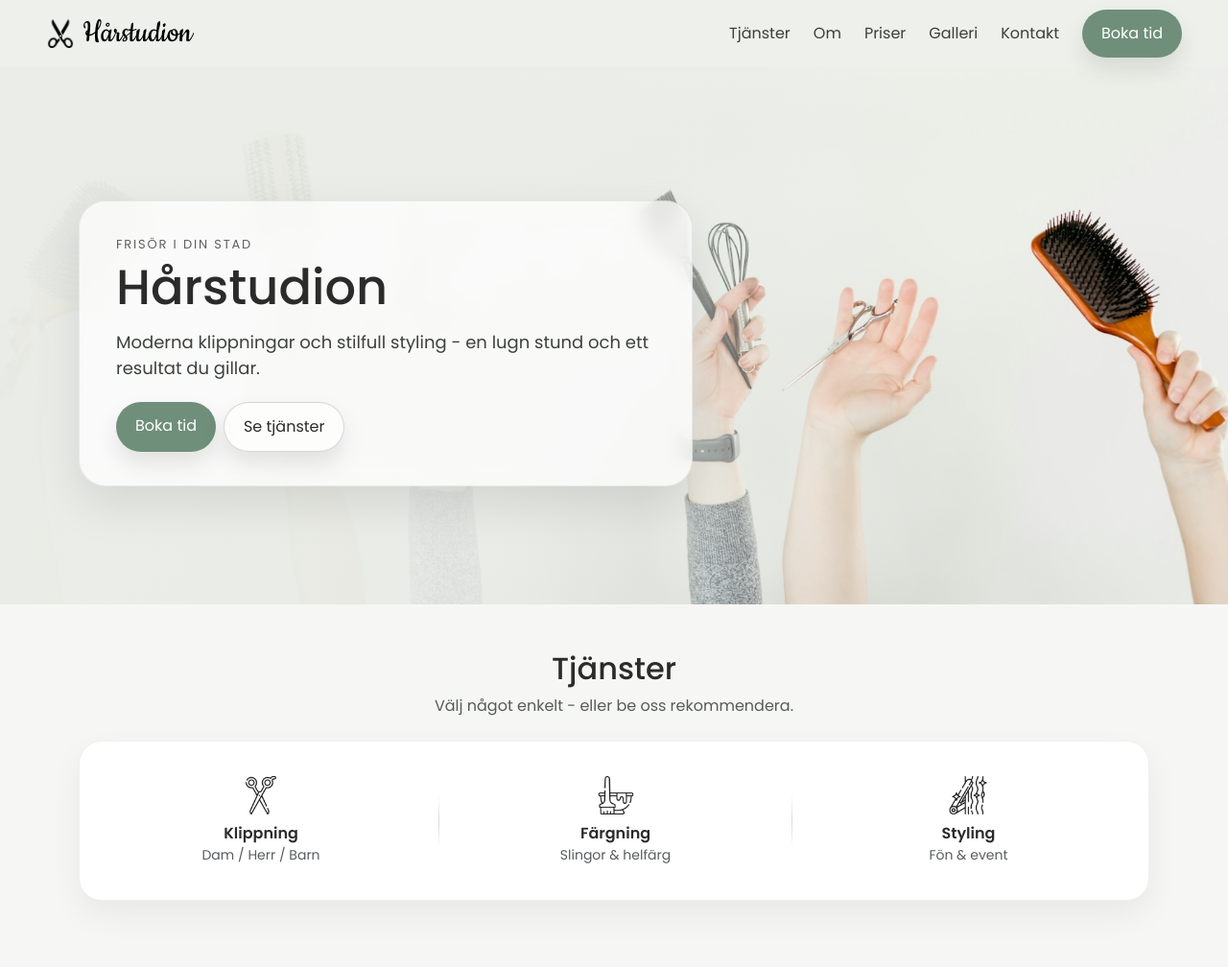
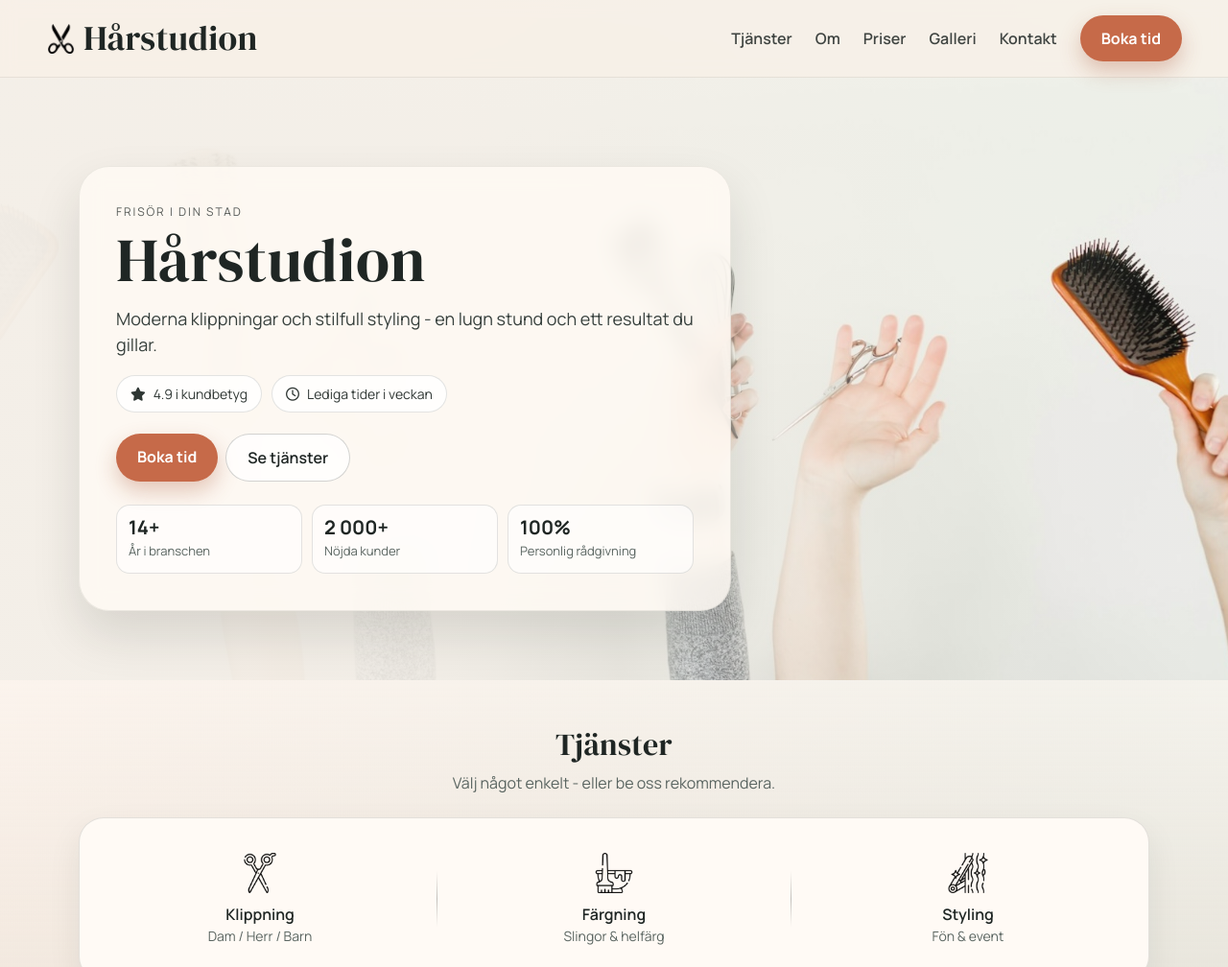
Before and after one commit to ssannejohansson/harstudion, a plain HTML site: page index.html in a window 1280 px wide. Shown: the top 1008 px of the page at 96% size. Drawn offline with nearby package versions, Linux system fonts and the light colour scheme.

Commit message:
Fix desgin

```diff
--- a/assets/css/styles.css
+++ b/assets/css/styles.css
@@ -1,71 +1,102 @@
 :root {
-  --primary-background: #F6F7F4;
-  --secondary-background: #edf0eb;
-  --accent-background: #fff;
-  --primary-text: #2B2B2B;
-  --secondary-text: #5F645E;
-  --muted-text: #8A8F89;
-  --accent: #6F8F7A;
-  --accent-hover: #5E7D69;
-  --primary-font: "Poppins", sans-serif;
-  --secondary-font: "Cookie", cursive;
+    --bg-main: #f4efe8;
+    --bg-soft: #efe6dc;
+    --surface: #fffaf5;
+    --surface-strong: #ffffff;
+    --text-main: #1f2624;
+    --text-soft: #5a6561;
+    --accent: #c66a49;
+    --accent-hover: #aa5638;
+    --accent-alt: #2f7f73;
+    --line: rgba(31, 38, 36, 0.12);
+    --shadow-soft: 0 14px 34px rgba(29, 35, 33, 0.08);
+    --shadow-strong: 0 24px 50px rgba(29, 35, 33, 0.13);
+    --radius: 24px;
+    --font-body: "Manrope", sans-serif;
+    --font-display: "DM Serif Display", serif;
 }
 
-/* Global Styles */
 html {
     scroll-behavior: smooth;
 }
 
 body {
-  background-color: var(--primary-background);
-  color: var(--primary-text);
-  font-family: var(--primary-font);
+    background:
+        radial-gradient(circle at 8% 8%, rgba(198, 106, 73, 0.14), transparent 34%),
+        radial-gradient(circle at 90% 18%, rgba(47, 127, 115, 0.16), transparent 35%),
+        linear-gradient(160deg, #f8f2ea 0%, #f3ece3 42%, #ebe3d9 100%);
+    color: var(--text-main);
+    font-family: var(--font-body);
+    position: relative;
+    overflow-x: clip;
 }
 
-/* ---- Navigation ---- */
+h1,
+h2,
+h3,
+h4,
+h5,
+h6,
+.navbar-brand {
+    font-family: var(--font-display);
+    letter-spacing: 0.01em;
+}
+
+main,
+section,
+footer,
+nav {
+    position: relative;
+    z-index: 1;
+}
 
 .navbar {
-    background-color: var(--secondary-background);
-  height: 70px;
+    min-height: 74px;
     z-index: 1050;
+    position: sticky;
+    top: 0;
+    -webkit-backdrop-filter: blur(8px);
+    backdrop-filter: blur(8px);
+    background: rgba(248, 242, 234, 0.85);
+    border-bottom: 1px solid rgba(31, 38, 36, 0.08);
 }
 
 .navbar-brand {
-  font-size: 35px;
-  font-family: var(--secondary-font);
+    font-size: 36px;
+    color: var(--text-main);
 }
 
 .logo {
-  height: 30px;
+    height: 31px;
 }
 
 .navbar .nav-link {
-  color: var(--primary-text);
-  opacity: 0.9;
-  transition: opacity .2s ease, transform .2s ease;
+    color: var(--text-main);
+    font-weight: 600;
+    opacity: 0.85;
+    transition: transform 0.2s ease, opacity 0.2s ease;
 }
 
-.navbar .nav-link:hover {
+.navbar .nav-link:hover,
+.navbar .nav-link:focus {
     opacity: 1;
-  transform: translateY(-1px);
+    transform: translateY(-2px);
 }
 
-/* ---- Hero ---- */
 .hero {
-  background-color: #eaede8;
     background-image:
-    linear-gradient(90deg,
-      rgba(234, 237, 232, 0.98) 0%,
-      rgba(234, 237, 232, 0.92) 38%,
-      rgba(234, 237, 232, 0.60) 55%,
-      rgba(234, 237, 232, 0.20) 70%,
-      rgba(234, 237, 232, 0.00) 85%),
+        linear-gradient(95deg,
+            rgba(244, 239, 232, 0.98) 2%,
+            rgba(244, 239, 232, 0.92) 37%,
+            rgba(244, 239, 232, 0.6) 56%,
+            rgba(244, 239, 232, 0.16) 80%,
+            rgba(244, 239, 232, 0) 100%),
         url("../images/hero.jpg");
     background-size: cover;
     background-repeat: no-repeat;
-  background-position: 75% center;
-  padding: 80px 0 64px;
-  min-height: 560px;
+    background-position: 72% center;
+    padding: 92px 0 72px;
+    min-height: 620px;
     display: flex;
     align-items: center;
 }
@@ -73,39 +104,81 @@ body {
 .hero-grid {
     width: 100%;
     display: grid;
-  grid-template-columns: minmax(320px, 640px) 1fr;
-  align-items: center;
+    grid-template-columns: minmax(320px, 680px) 1fr;
 }
 
 .hero-card {
-  max-width: 640px;
-  padding: 35px 38px;
-  border-radius: 28px;
-  background: #ffffffb8;
-  backdrop-filter: blur(10px);
-  border: 1px solid rgba(43, 43, 43, 0.08);
-  box-shadow: 0 18px 50px rgba(0, 0, 0, 0.10);
+    max-width: 680px;
+    padding: 38px;
+    border-radius: calc(var(--radius) + 8px);
+    background: rgba(255, 250, 245, 0.82);
+    -webkit-backdrop-filter: blur(12px);
+    backdrop-filter: blur(12px);
+    border: 1px solid rgba(31, 38, 36, 0.08);
+    box-shadow: var(--shadow-strong);
 }
 
 .hero-kicker {
     text-transform: uppercase;
-  letter-spacing: .14em;
-  font-size: 13px;
-  color: rgba(43, 43, 43, 0.75);
-  margin-bottom: 6px;
+    letter-spacing: 0.16em;
+    font-size: 12px;
+    color: rgba(31, 38, 36, 0.75);
 }
 
 .hero-title {
-  font-size: clamp(36px, 4vw, 51px);
-  line-height: 1.05;
+    font-size: clamp(42px, 5vw, 68px);
     margin: 0 0 16px;
+    line-height: 1.02;
 }
 
 .hero-sub {
     font-size: 18px;
-  color: #3d413d;
-  max-width: 52ch;
+    color: #37403d;
+    max-width: 56ch;
+    margin-bottom: 18px;
+}
+
+.hero-pill-row {
+    display: flex;
+    flex-wrap: wrap;
+    gap: 10px;
     margin-bottom: 22px;
+}
+
+.hero-pill {
+    display: inline-flex;
+    align-items: center;
+    gap: 8px;
+    background: #ffffffcf;
+    border: 1px solid rgba(31, 38, 36, 0.12);
+    border-radius: 999px;
+    padding: 8px 14px;
+    font-size: 14px;
+    color: #2f3734;
+}
+
+.hero-meta {
+    display: grid;
+    grid-template-columns: repeat(3, minmax(0, 1fr));
+    gap: 10px;
+}
+
+.hero-meta div {
+    background: rgba(255, 255, 255, 0.62);
+    border: 1px solid rgba(31, 38, 36, 0.12);
+    border-radius: 14px;
+    padding: 12px;
+}
+
+.hero-meta strong {
+    display: block;
+    font-size: 20px;
+    line-height: 1.1;
+}
+
+.hero-meta span {
+    color: var(--text-soft);
+    font-size: 13px;
 }
 
 .custom-btn {
@@ -113,41 +186,52 @@ body {
     color: #fff;
     border: 0;
     border-radius: 999px;
-  padding: 13px 20px;
-  box-shadow: 0 12px 24px rgba(0, 0, 0, .10);
+    padding: 12px 22px;
+    box-shadow: 0 10px 22px rgba(170, 86, 56, 0.32);
+    font-weight: 700;
 }
 
-.custom-btn:hover {
+.custom-btn:hover,
+.custom-btn:focus {
     background: var(--accent-hover);
     color: #fff;
 }
 
 .btn-ghost {
-  background: #ffffff8c;
-  border: 1px solid rgba(43, 43, 43, 0.18);
+    background: rgba(255, 255, 255, 0.72);
+    border: 1px solid rgba(31, 38, 36, 0.2);
     border-radius: 999px;
-  padding: 13px 20px;
-  color: #2b2b2b;
-  box-shadow: 0 12px 24px rgba(0, 0, 0, .10);
+    padding: 12px 22px;
+    color: var(--text-main);
+    font-weight: 600;
 }
 
-.btn-ghost:hover {
-  background: #6f8f7a0a;
-  border-color: rgba(111, 143, 122, 0.45);
-  color: var(--primary-text);
+.btn-ghost:hover,
+.btn-ghost:focus {
+    background: rgba(47, 127, 115, 0.08);
+    border-color: rgba(47, 127, 115, 0.42);
+    color: var(--text-main);
 }
 
-/* Services cards row */
+.section-soft {
+    background: linear-gradient(180deg, rgba(255, 250, 245, 0.72), rgba(239, 230, 220, 0.52));
+}
+
+.section-heading p {
+    max-width: 56ch;
+    margin-inline: auto;
+}
+
 .services-wrap {
-  background: #fff;
-  border: 1px solid rgba(0, 0, 0, 0.06);
-  border-radius: 24px;
+    background: var(--surface);
+    border: 1px solid var(--line);
+    border-radius: calc(var(--radius) + 2px);
     padding: 20px;
     display: flex;
     align-items: center;
     justify-content: space-evenly;
     gap: 16px;
-  box-shadow: 0 14px 34px rgba(0, 0, 0, 0.06);
+    box-shadow: var(--shadow-soft);
 }
 
 .service-card {
@@ -155,70 +239,81 @@ body {
     place-items: center;
     padding: 16px 20px;
     border-radius: 18px;
-  transition: transform .2s ease, background .2s ease;
-  min-width: 160px;
+    transition: transform 0.22s ease, background 0.22s ease;
+    min-width: 170px;
 }
 
 .service-card:hover {
-  transform: translateY(-3px);
-  background: #f6f7f4cc;
+    transform: translateY(-4px);
+    background: #f8f4ee;
 }
 
 .service-icon {
-  width: 40px;
-  height: 40px;
-  margin-bottom: 8px;
-  opacity: .9;
+    width: 42px;
+    height: 42px;
+    margin-bottom: 10px;
+    opacity: 0.95;
 }
 
 .divider-vertical {
     width: 1px;
-  height: 56px;
-  background: linear-gradient(to bottom, transparent, #5a645a40, transparent);
+    height: 58px;
+    background: linear-gradient(to bottom, transparent, rgba(31, 38, 36, 0.28), transparent);
 }
 
-/* Image frame */
 .img-frame {
-  border-radius: 24px;
+    border-radius: var(--radius);
     overflow: hidden;
-  box-shadow: 0 18px 40px rgba(0, 0, 0, 0.12);
-  border: 1px solid rgba(0, 0, 0, 0.06);
-
+    box-shadow: var(--shadow-soft);
+    border: 1px solid var(--line);
 }
 
-/* Price cards */
-.price-card {
-  border: 1px solid rgba(0, 0, 0, 0.06);
-  border-radius: 24px;
-  padding: 22px;
-  background: #fff;
-  box-shadow: 0 12px 28px rgba(0, 0, 0, 0.06);
-  height: 100%;
+.img-frame img {
+    width: 100%;
+    transition: transform 0.35s ease;
 }
 
-/* Review cards */
-.review-card {
-  border: 1px solid rgba(0, 0, 0, 0.06);
-  border-radius: 24px;
-  padding: 20px;
-  background: #fff;
-  box-shadow: 0 12px 28px rgba(0, 0, 0, 0.06);
-  height: 100%;
+.img-frame:hover img {
+    transform: scale(1.04);
 }
 
-/* Contact */
+.price-card,
+.review-card,
 .contact-card {
-  border: 1px solid rgba(0, 0, 0, 0.06);
-  border-radius: 24px;
+    border: 1px solid var(--line);
+    border-radius: var(--radius);
     padding: 22px;
-  background: #fff;
-  box-shadow: 0 12px 28px rgba(0, 0, 0, 0.06);
+    background: var(--surface-strong);
+    box-shadow: var(--shadow-soft);
+    height: 100%;
+    transition: transform 0.22s ease, box-shadow 0.22s ease;
 }
 
-/* Footer */
+.price-card:hover,
+.review-card:hover,
+.contact-card:hover {
+    transform: translateY(-4px);
+    box-shadow: 0 18px 36px rgba(29, 35, 33, 0.1);
+}
+
+.text-muted {
+    color: var(--text-soft) !important;
+}
+
+.form-control {
+    border-radius: 14px;
+    border-color: rgba(31, 38, 36, 0.2);
+    padding: 11px 14px;
+}
+
+.form-control:focus {
+    border-color: rgba(47, 127, 115, 0.52);
+    box-shadow: 0 0 0 0.18rem rgba(47, 127, 115, 0.16);
+}
+
 .footer {
-  background: var(--primary-background);
-  border-top: 1px solid rgba(0, 0, 0, 0.06);
+    background: rgba(248, 242, 234, 0.86);
+    border-top: 1px solid rgba(31, 38, 36, 0.11);
     padding: 20px 0;
 }
 
@@ -233,15 +328,16 @@ body {
 .footer-links {
     list-style: none;
     display: flex;
-  gap: 19px;
+    gap: 18px;
     padding: 0;
     margin: 0;
 }
 
 .footer-links a {
-  color: var(--primary-text);
+    color: var(--text-main);
     text-decoration: none;
-  opacity: .8;
+    font-weight: 600;
+    opacity: 0.82;
 }
 
 .footer-links a:hover {
@@ -249,11 +345,36 @@ body {
     text-decoration: underline;
 }
 
-/* ---- Media queries ---- */
-@media (max-width: 768px) {
+.reveal-up {
+    animation: revealUp 0.8s cubic-bezier(0.2, 0.8, 0.2, 1) both;
+}
+
+@keyframes revealUp {
+    from {
+        opacity: 0;
+        transform: translateY(20px);
+    }
+
+    to {
+        opacity: 1;
+        transform: translateY(0);
+    }
+}
+
+@media (prefers-reduced-motion: reduce) {
+    * {
+        animation: none !important;
+        transition: none !important;
+    }
+}
+
+@media (max-width: 991px) {
     .navbar {
-    height: 90px;
-       box-shadow: 0 12px 28px rgba(0, 0, 0, 0.06);
+        min-height: 82px;
+    }
+
+    .navbar>.container-fluid {
+        padding-inline: 0;
     }
 
     .navbar-brand {
@@ -262,22 +383,18 @@ body {
 
     .navbar-toggler {
         margin-right: 15px;
+        border: 0;
     }
 
+    .navbar-collapse {
+        background: rgba(248, 242, 234, 0.96);
+        border-top: 1px solid rgba(31, 38, 36, 0.08);
+        padding: 8px 0 20px;
+        box-shadow: 0 16px 36px rgba(29, 35, 33, 0.08);
+    }
 
     .navbar-nav li {
         width: 100%;
-  }
-
-  .navbar > .container-fluid {
-    padding-left: 0;
-    padding-right: 0;
-  }
-
-  .navbar-collapse {
- background-color: var(--secondary-background);
- padding-bottom: 20px;
-   box-shadow: 0 12px 28px rgba(0, 0, 0, 0.06);
     }
 
     .navbar-collapse li {
@@ -289,32 +406,28 @@ width: 100%;
     }
 
     .hero {
+        min-height: 560px;
         align-items: stretch;
-    padding: 64px 0 48px;
-    background-position: 20% center;
+        padding: 72px 0 52px;
+        background-position: 54% center;
         background-image:
             linear-gradient(180deg,
-        rgba(234, 237, 232, 0.95) 0%,
-        rgba(234, 237, 232, 0.85) 40%,
-        rgba(234, 237, 232, 0.35) 100%),
+                rgba(244, 239, 232, 0.96) 0%,
+                rgba(244, 239, 232, 0.88) 42%,
+                rgba(244, 239, 232, 0.3) 100%),
             url("../images/hero.jpg");
     }
 
     .hero-grid {
         display: flex;
         flex-direction: column;
-    min-height: 100%;;
+        min-height: 100%;
     }
 
     .hero-card {
         margin-top: auto;
         max-width: 100%;
-  background: transparent;
-    backdrop-filter: blur(0px);
-  border: none;
-  box-shadow: none;
-    padding: 26px;
-    border-radius: 22px;
+        padding: 28px;
     }
 
     .services-wrap {
@@ -325,3 +438,17 @@ width: 100%;
         display: none;
     }
 }
+
+@media (max-width: 575px) {
+    .hero-title {
+        font-size: clamp(38px, 12vw, 50px);
+    }
+
+    .hero-sub {
+        font-size: 16px;
+    }
+
+    .hero-meta {
+        grid-template-columns: 1fr;
+    }
+}
--- a/index.html
+++ b/index.html
@@ -9,7 +9,7 @@
   <link rel="preconnect" href="https://fonts.googleapis.com">
   <link rel="preconnect" href="https://fonts.gstatic.com" crossorigin>
   <link
-    href="https://fonts.googleapis.com/css2?family=Cookie&family=Poppins:ital,wght@0,100;0,200;0,300;0,400;0,500;0,600;0,700;0,800;0,900;1,100;1,200;1,300;1,400;1,500;1,600;1,700;1,800;1,900&display=swap"
+    href="https://fonts.googleapis.com/css2?family=DM+Serif+Display:ital@0;1&family=Manrope:wght@200..800&display=swap"
     rel="stylesheet">
   <!-- Font Awesome kit -->
   <script src="https://kit.fontawesome.com/ad5c36405b.js" crossorigin="anonymous"></script>
@@ -22,9 +22,11 @@
   <link rel="stylesheet" href="assets/css/styles.css">
 
   <!-- Favicon -->
-  <link rel="apple-touch-icon" sizes="180x180" href="assets/images/apple-touch-icon.png">
-  <link rel="icon" type="image/png" sizes="32x32" href="assets/images/favicon-32x32.png">
-  <link rel="icon" type="image/png" sizes="16x16" href="assets/images/favicon-16x16.png">
+<link rel="icon" href="/favicon.ico">
+<link rel="icon" type="image/png" sizes="32x32" href="/assets/images/favicon-32x32.png">
+<link rel="icon" type="image/png" sizes="16x16" href="/assets/images/favicon-16x16.png">
+<link rel="apple-touch-icon" sizes="180x180" href="/assets/images/apple-touch-icon.png">
+
 
   <!-- Title -->
   <title>Hårstudion</title>
@@ -61,14 +63,34 @@
   <!-- Hero -->
   <section class="hero" id="top">
     <div class="container hero-grid">
-      <div class="hero-card">
+      <div class="hero-card reveal-up">
         <p class="hero-kicker mb-2">Frisör i din stad</p>
         <h1 class="hero-title">Hårstudion</h1>
         <p class="hero-sub">Moderna klippningar och stilfull styling - en lugn stund och ett resultat du gillar.</p>
 
+        <div class="hero-pill-row">
+          <span class="hero-pill"><i class="fa-solid fa-star"></i> 4.9 i kundbetyg</span>
+          <span class="hero-pill"><i class="fa-regular fa-clock"></i> Lediga tider i veckan</span>
+        </div>
+
         <div class="d-flex gap-2 flex-wrap">
           <a class="btn custom-btn" href="#contact">Boka tid</a>
           <a class="btn btn-ghost" href="#services">Se tjänster</a>
+        </div>
+
+        <div class="hero-meta mt-4">
+          <div>
+            <strong>14+</strong>
+            <span>År i branschen</span>
+          </div>
+          <div>
+            <strong>2 000+</strong>
+            <span>Nöjda kunder</span>
+          </div>
+          <div>
+            <strong>100%</strong>
+            <span>Personlig rådgivning</span>
+          </div>
         </div>
       </div>
     </div>
@@ -77,12 +99,12 @@
   <!-- Services -->
   <section class="py-5 section-soft" id="services">
     <div class="container">
-      <div class="text-center mb-4">
+      <div class="text-center mb-4 section-heading reveal-up">
         <h2 class="mb-2">Tjänster</h2>
         <p class="text-muted mb-0">Välj något enkelt - eller be oss rekommendera.</p>
       </div>
 
-      <div class="services-wrap">
+      <div class="services-wrap reveal-up">
         <div class="service-card">
           <img src="assets/images/scissors.png" class="service-icon" alt="">
           <p class="fw-semibold mb-0">Klippning</p>
@@ -145,7 +167,7 @@
   <!-- Pricing -->
   <section class="py-5 section-soft" id="pricing">
     <div class="container">
-      <div class="text-center mb-4">
+      <div class="text-center mb-4 section-heading reveal-up">
         <h2 class="mb-2">Priser</h2>
         <p class="text-muted mb-0">Transparent och enkelt. Exakt pris efter konsultation.</p>
       </div>
@@ -182,7 +204,7 @@
   <!-- Gallery -->
   <section class="py-5 section-soft" id="gallery">
     <div class="container">
-      <div class="text-center mb-4">
+      <div class="text-center mb-4 section-heading reveal-up">
         <h2 class="mb-2">Galleri</h2>
         <p class="text-muted mb-0">Lite inspiration från salongen.</p>
       </div>
@@ -213,7 +235,7 @@
   <!-- Reviews -->
   <section class="py-5" id="reviews">
     <div class="container">
-      <div class="text-center mb-4">
+      <div class="text-center mb-4 section-heading reveal-up">
         <h2 class="mb-2">Omdömen</h2>
         <p class="text-muted mb-0">Några ord från kunder.</p>
       </div>
@@ -244,7 +266,7 @@
   <!-- Contact -->
   <section class="py-5 section-soft" id="contact">
     <div class="container">
-      <div class="text-center mb-4">
+      <div class="text-center mb-4 section-heading reveal-up">
         <h2 class="mb-2">Kontakt & bokning</h2>
         <p class="text-muted mb-0">Skicka en förfrågan så återkommer vi snabbt.</p>
       </div>
@@ -284,7 +306,7 @@
                 </div>
                 <div class="col-12 d-flex gap-2 flex-wrap">
                   <button class="btn custom-btn" type="submit">Skicka</button>
-                  <a class="btn btn-ghost" href="#tjanster">Se tjänster igen</a>
+                  <a class="btn btn-ghost" href="#services">Se tjänster igen</a>
                 </div>
                 <div class="col-12">
                   <small class="text-muted">Genom att skicka godkänner du att vi kontaktar dig angående din
@@ -302,17 +324,20 @@
   <!-- Footer -->
   <footer class="footer mt-auto">
     <div class="container footer-inner">
-      <p class="mb-0 text-muted">© 2026 Hårstudion</p>
+      <p class="mb-0 text-muted">© <span id="currentYear">2026</span> Hårstudion</p>
       <ul class="footer-links">
-        <li><a href="#tjanster">Tjänster</a></li>
-        <li><a href="#om">Om</a></li>
-        <li><a href="#kontakt">Kontakt</a></li>
+        <li><a href="#services">Tjänster</a></li>
+        <li><a href="#about">Om</a></li>
+        <li><a href="#contact">Kontakt</a></li>
       </ul>
     </div>
   </footer>
 
 
   <script src="https://cdn.jsdelivr.net/npm/bootstrap@5.3.3/dist/js/bootstrap.bundle.min.js"></script>
+  <script>
+    document.getElementById('currentYear').textContent = new Date().getFullYear();
+  </script>
 </body>
 
 </html>
```
Also changed, not shown: 2 other files. Lines whose indentation alone changed are shown as unchanged.
